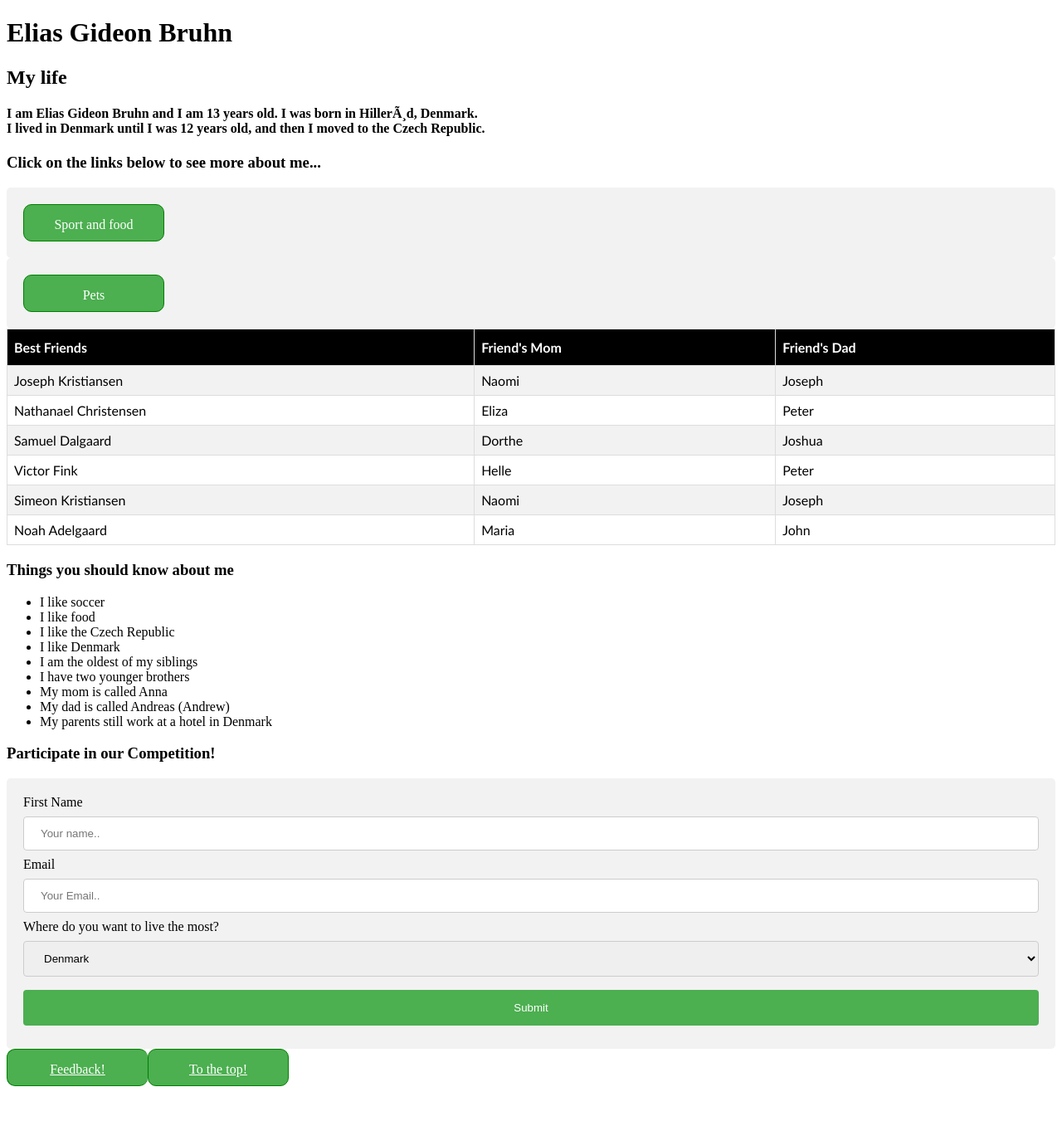
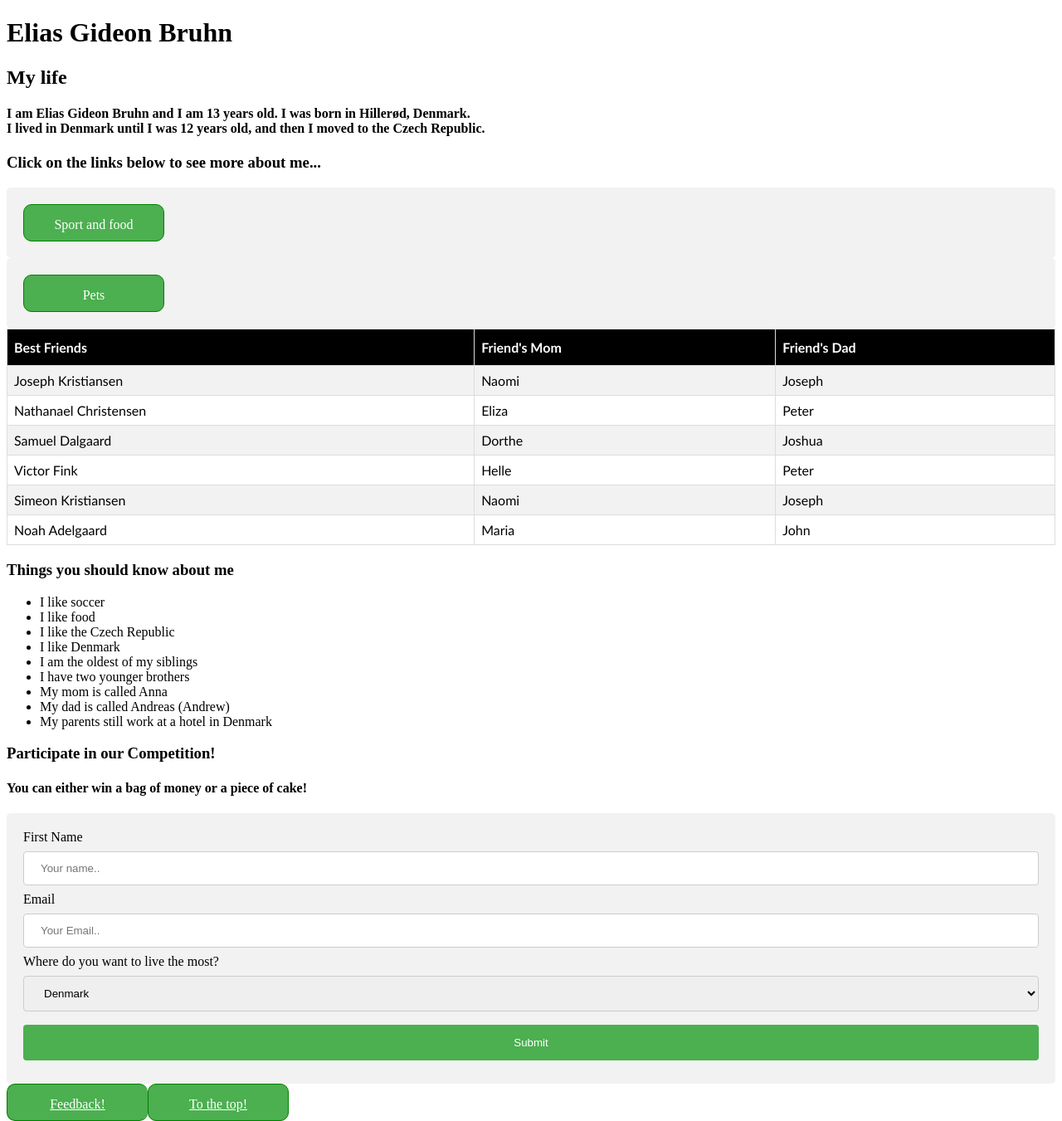
Before and after one commit to Vicedivic/victor_elias_joseph, a PHP site: page / in a window 1280 px wide. Shown: the whole page at 83% size. Before the commit the page ends 1309 px from the top, so only its background shows below. Run offline with PHP 8.4, Linux system fonts and the light colour scheme.

Commit message:
Fix 'Sport and food' button, and add the prizes to index.html + smaller issues

```diff
--- a/index.html
+++ b/index.html
@@ -7,7 +7,7 @@
   <body>
     <h1>Elias Gideon Bruhn</h1>
     <h2>My life</h2>
-    <h4><p>I am Elias Gideon Bruhn and I am 13 years old. I was born in Hillerød, Denmark. <br> I lived in Denmark until I was 12 years old, and then I moved to the Czech Republic.<br></p></h4>
+    <h4><p>I am Elias Gideon Bruhn and I am 13 years old. I was born in Hiller&oslashd, Denmark. <br> I lived in Denmark until I was 12 years old, and then I moved to the Czech Republic.<br></p></h4>
 	<p> <h3>Click on the links below to see more about me... </h3></p>
 </body>
 
@@ -92,9 +92,10 @@
 <body>
 
 <h3>Participate in our Competition!</h3>
+<h4>You can either win a bag of money or a piece of cake!</h4>
 
 <div>
-  <form action="/competition.php">
+  <form action="/competition.html">
     <label for="fname">First Name</label>
     <input type="text" id="fname" name="firstname" placeholder="Your name..">
 
--- a/style.css
+++ b/style.css
@@ -78,7 +78,7 @@ div {
 button, a>button {
   background-color: #4CAF50; /* Green */
   color: white;
-  padding: 15px 32px;
+  padding: 15px 20px;
   text-align: center;
   text-decoration: none;
   display: inline-block;
```
